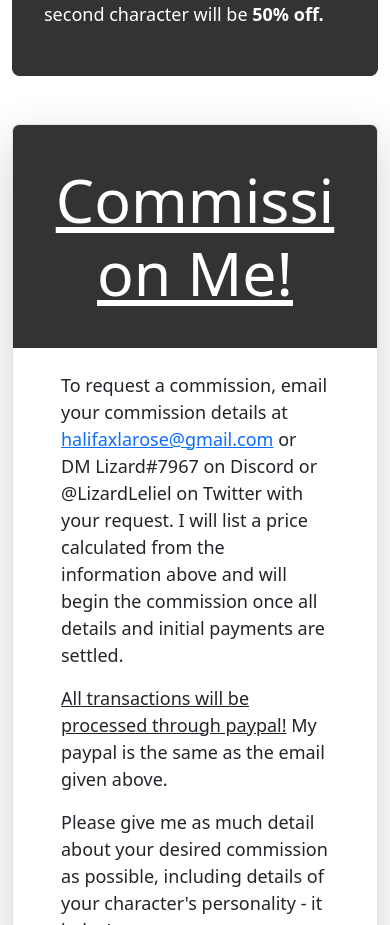
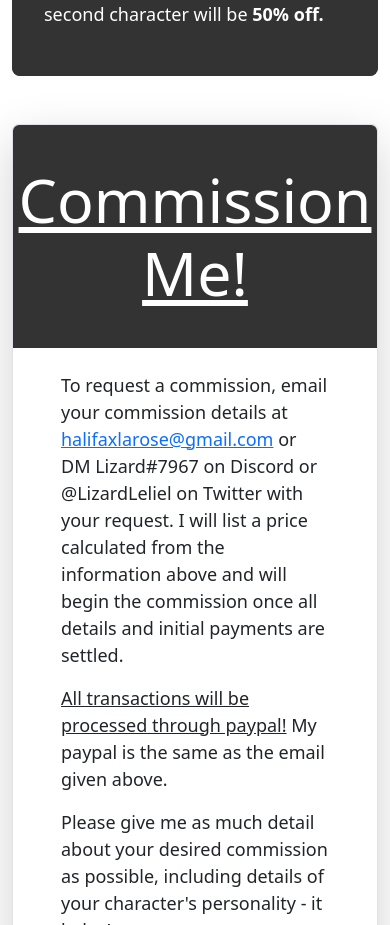
Before and after one commit to LizardLeliel/lizard-leliel-commission-sheet, an Angular app: page / in a window 390 px wide. Shown: the part 5608-6533 px from the top of the page. Built offline with nearby package versions, Linux system fonts and the light colour scheme; no server answers.

Commit message:
Removed horizontal padding on 'commission me' to fit on smaller mobile screens

```diff
--- a/src/app/pages/art-commission/art-commission.component.scss
+++ b/src/app/pages/art-commission/art-commission.component.scss
@@ -147,5 +147,7 @@
 		font-size:  3.8rem;
 		padding-top:  2.4rem;
 		padding-bottom: 2.4rem;
+		padding-left:  0;
+		padding-right: 0;
 	}
 }
```
